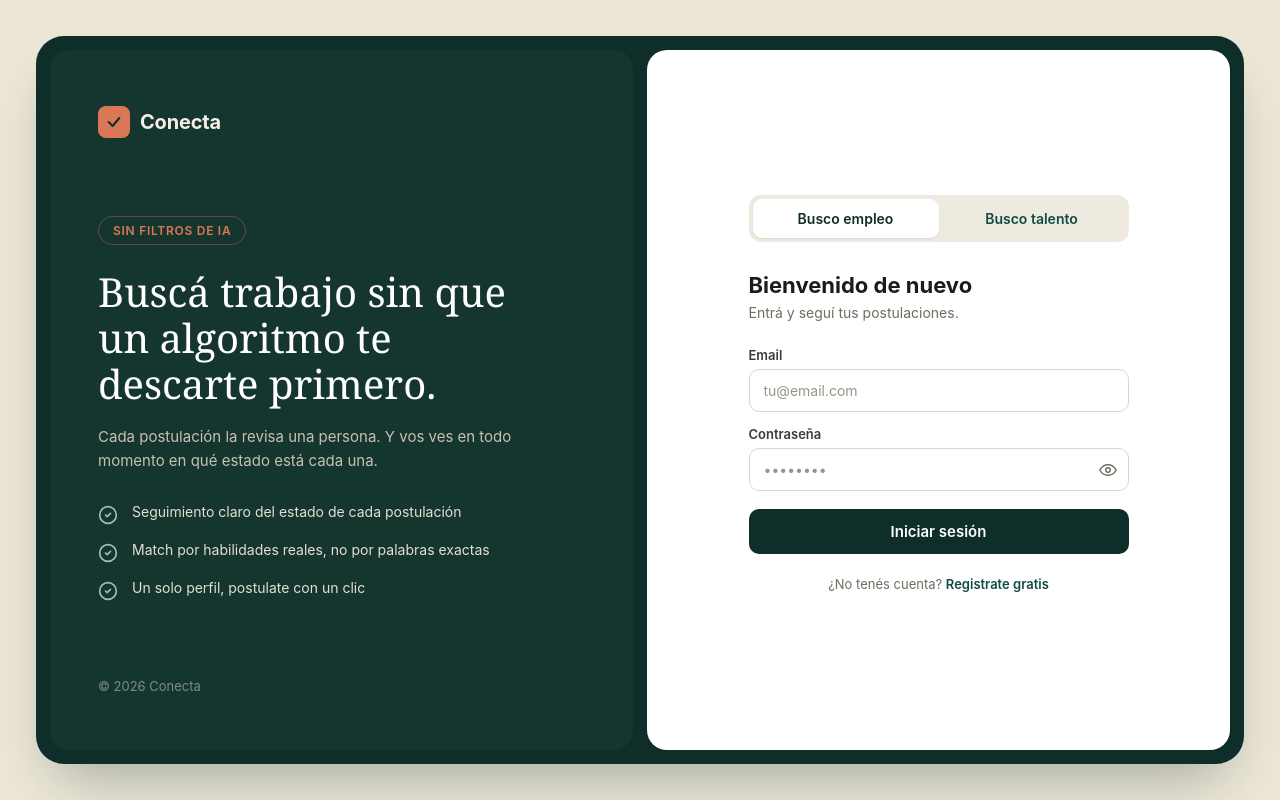
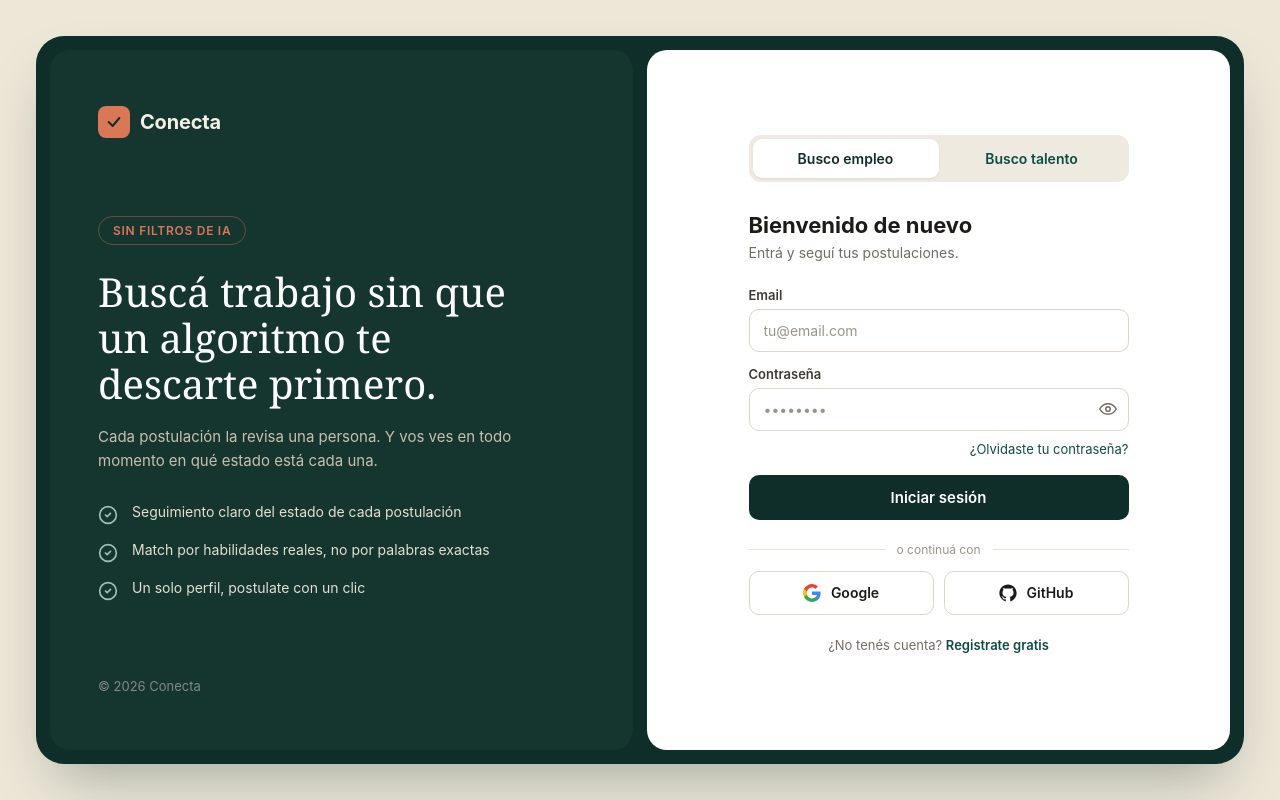
Before and after one commit to TheNerd3/ConectaFront, a React (Vite) app: page /empleado/login in a window 1280 px wide. Built offline with nearby package versions, Linux system fonts and the light colour scheme; no server answers.

Commit message:
feat(login): botones de Google y GitHub y link de olvidé mi contraseña, como en el prototipo

```diff
--- /dev/null
+++ b/src/components/auth/ProviderIcon.tsx
@@ -0,0 +1,18 @@
+// Logos de Google y GitHub (del prototipo).
+export function ProviderIcon({ provider }: { provider: 'google' | 'github' }) {
+  if (provider === 'google') {
+    return (
+      <svg width="18" height="18" viewBox="0 0 24 24" aria-hidden="true" focusable="false">
+        <path fill="#4285F4" d="M23.5 12.3c0-.8-.1-1.6-.2-2.3H12v4.5h6.5c-.3 1.5-1.1 2.7-2.4 3.6v3h3.9c2.3-2.1 3.5-5.2 3.5-8.8z" />
+        <path fill="#34A853" d="M12 24c3.2 0 5.9-1.1 7.9-2.9l-3.9-3c-1.1.7-2.4 1.1-4 1.1-3.1 0-5.7-2.1-6.6-4.9H1.4v3.1C3.4 21.3 7.4 24 12 24z" />
+        <path fill="#FBBC05" d="M5.4 14.3c-.2-.7-.4-1.5-.4-2.3s.1-1.6.4-2.3V6.6H1.4C.5 8.3 0 10.1 0 12s.5 3.7 1.4 5.4l4-3.1z" />
+        <path fill="#EA4335" d="M12 4.8c1.7 0 3.3.6 4.5 1.8l3.4-3.4C17.9 1.2 15.2 0 12 0 7.4 0 3.4 2.7 1.4 6.6l4 3.1C6.3 6.9 8.9 4.8 12 4.8z" />
+      </svg>
+    );
+  }
+  return (
+    <svg width="18" height="18" viewBox="0 0 24 24" fill="#1C1B18" aria-hidden="true" focusable="false">
+      <path d="M12 0.5C5.65 0.5 0.5 5.65 0.5 12c0 5.08 3.29 9.38 7.86 10.9 0.57 0.1 0.78-0.25 0.78-0.55 0-0.27-0.01-1-0.015-1.96-3.2 0.7-3.88-1.54-3.88-1.54-0.52-1.33-1.28-1.68-1.28-1.68-1.04-0.72 0.08-0.7 0.08-0.7 1.16 0.08 1.77 1.19 1.77 1.19 1.03 1.77 2.7 1.26 3.36 0.96 0.1-0.75 0.4-1.26 0.73-1.55-2.55-0.29-5.24-1.28-5.24-5.69 0-1.26 0.45-2.29 1.19-3.09-0.12-0.29-0.52-1.47 0.11-3.06 0 0 0.97-0.31 3.18 1.18 0.92-0.26 1.91-0.38 2.9-0.39 0.98 0.01 1.97 0.13 2.9 0.39 2.2-1.49 3.17-1.18 3.17-1.18 0.63 1.59 0.23 2.77 0.11 3.06 0.74 0.8 1.19 1.83 1.19 3.09 0 4.42-2.69 5.39-5.25 5.68 0.41 0.36 0.78 1.07 0.78 2.15 0 1.55-0.015 2.8-0.015 3.18 0 0.3 0.2 0.66 0.79 0.55C20.21 21.37 23.5 17.08 23.5 12c0-6.35-5.15-11.5-11.5-11.5z" />
+    </svg>
+  );
+}
--- a/src/components/auth/RoleLoginPage.tsx
+++ b/src/components/auth/RoleLoginPage.tsx
@@ -3,18 +3,18 @@ import { Link, Navigate, useLocation, useNavigate } from 'react-router-dom';
 import { useAuth } from '../../hooks/useAuth';
 import { ApiError } from '../../services/api';
 import { homeAfterLogin, ROLE_HOME, ROLE_LOGIN } from '../../routes/roles';
-import { AuthLayout, type BrandContent } from './AuthLayout';
+import { AuthLayout } from './AuthLayout';
+import { BRAND, SIDE_PARAM, type Side } from './brandContent';
 import { FormAlert } from './FormAlert';
 import { PasswordField } from './PasswordField';
+import { SocialLogin } from './SocialLogin';
 import { TextField } from './TextField';
 import { hasErrors, validateEmail, validateName, validatePassword, type FieldErrors } from './validation';
 
-type Side = 'employee' | 'employer';
 type Mode = 'login' | 'register';
 type Field = 'email' | 'password' | 'name';
 
 interface SideCopy {
-  brand: BrandContent;
   login: { heading: string; subheading: string; cta: string; footer: string; footerLink: string };
   register: { heading: string; subheading: string; cta: string; footer: string; footerLink: string };
   emailPlaceholder: string;
@@ -23,19 +23,9 @@ interface SideCopy {
   nameError: string;
 }
 
-// Textos del prototipo (docs/prototype/Main.dc.html y MainEmpleador.dc.html).
+// Textos del formulario (docs/prototype/Main.dc.html y MainEmpleador.dc.html).
 const COPY: Record<Side, SideCopy> = {
   employee: {
-    brand: {
-      badge: 'Sin filtros de IA',
-      headline: 'Buscá trabajo sin que un algoritmo te descarte primero.',
-      subtext: 'Cada postulación la revisa una persona. Y vos ves en todo momento en qué estado está cada una.',
-      bullets: [
-        { icon: 'checkCircle', text: 'Seguimiento claro del estado de cada postulación' },
-        { icon: 'checkCircle', text: 'Match por habilidades reales, no por palabras exactas' },
-        { icon: 'checkCircle', text: 'Un solo perfil, postulate con un clic' },
-      ],
-    },
     login: {
       heading: 'Bienvenido de nuevo',
       subheading: 'Entrá y seguí tus postulaciones.',
@@ -56,17 +46,6 @@ const COPY: Record<Side, SideCopy> = {
     nameError: 'Ingresá tu nombre completo',
   },
   employer: {
-    brand: {
-      badge: 'Para empresas',
-      headline: 'Encontrá talento sin perder lo humano en el proceso.',
-      subtext: 'Tu equipo revisa cada postulante a mano. Transparencia total con cada candidato, en cada etapa.',
-      bullets: [
-        { icon: 'checkCircle', text: 'Cada candidato lo revisa una persona de tu equipo, no un filtro automático' },
-        { icon: 'checkCircle', text: 'Pipeline claro por etapas: revisión, entrevista, contratado' },
-        // El prototipo decía "motivo de rechazo obligatorio"; la regla del producto es que sea opcional.
-        { icon: 'checkCircle', text: 'Motivos de rechazo listos para dar feedback real a cada candidato' },
-      ],
-    },
     login: {
       heading: 'Portal de empresas',
       subheading: 'Entrá y gestioná tus búsquedas.',
@@ -158,7 +137,7 @@ export function RoleLoginPage({ side, mode }: Props) {
   }
 
   return (
-    <AuthLayout theme={side} brand={copy.brand}>
+    <AuthLayout theme={side} brand={BRAND[side]}>
       <nav className="role-toggle" aria-label="Tipo de cuenta">
         <Link
           to={PATHS.employee[mode]}
@@ -215,10 +194,18 @@ export function RoleLoginPage({ side, mode }: Props) {
           maxLength={128}
         />
 
+        {!isRegister && (
+          <div className="auth__forgot">
+            <Link to={`/recuperar-contrasena?perfil=${SIDE_PARAM[side]}`}>¿Olvidaste tu contraseña?</Link>
+          </div>
+        )}
+
         <button type="submit" className="auth__cta" disabled={submitting} aria-busy={submitting}>
           {submitting ? (isRegister ? 'Creando cuenta…' : 'Ingresando…') : text.cta}
         </button>
       </form>
+
+      <SocialLogin role={side === 'employee' ? 'EMPLOYEE' : 'EMPLOYER'} />
 
       <p className="auth__footer">
         {text.footer} <Link to={PATHS[side][isRegister ? 'login' : 'register']}>{text.footerLink}</Link>
--- /dev/null
+++ b/src/components/auth/SocialLogin.tsx
@@ -0,0 +1,27 @@
+import { oauthStartUrl } from '../../services/auth';
+import type { Role } from '../../types';
+import { ProviderIcon } from './ProviderIcon';
+
+/**
+ * "o continuá con" Google / GitHub. Son navegaciones completas (no fetch): la API redirige al proveedor
+ * y vuelve a /auth/callback. `role` define el rol de la cuenta si es nueva.
+ */
+export function SocialLogin({ role }: { role: Extract<Role, 'EMPLOYEE' | 'EMPLOYER'> }) {
+  return (
+    <>
+      <div className="auth__divider" role="separator">
+        <span>o continuá con</span>
+      </div>
+      <div className="social-login">
+        <a className="social-login__button" href={oauthStartUrl('google', role)}>
+          <ProviderIcon provider="google" />
+          Google
+        </a>
+        <a className="social-login__button" href={oauthStartUrl('github', role)}>
+          <ProviderIcon provider="github" />
+          GitHub
+        </a>
+      </div>
+    </>
+  );
+}
--- /dev/null
+++ b/src/components/auth/brandContent.ts
@@ -0,0 +1,36 @@
+import type { BrandContent } from './AuthLayout';
+
+// Panel de marca de los logins (docs/prototype/Main.dc.html y MainEmpleador.dc.html).
+
+export type Side = 'employee' | 'employer';
+
+export const BRAND: Record<Side, BrandContent> = {
+  employee: {
+    badge: 'Sin filtros de IA',
+    headline: 'Buscá trabajo sin que un algoritmo te descarte primero.',
+    subtext: 'Cada postulación la revisa una persona. Y vos ves en todo momento en qué estado está cada una.',
+    bullets: [
+      { icon: 'checkCircle', text: 'Seguimiento claro del estado de cada postulación' },
+      { icon: 'checkCircle', text: 'Match por habilidades reales, no por palabras exactas' },
+      { icon: 'checkCircle', text: 'Un solo perfil, postulate con un clic' },
+    ],
+  },
+  employer: {
+    badge: 'Para empresas',
+    headline: 'Encontrá talento sin perder lo humano en el proceso.',
+    subtext: 'Tu equipo revisa cada postulante a mano. Transparencia total con cada candidato, en cada etapa.',
+    bullets: [
+      { icon: 'checkCircle', text: 'Cada candidato lo revisa una persona de tu equipo, no un filtro automático' },
+      { icon: 'checkCircle', text: 'Pipeline claro por etapas: revisión, entrevista, contratado' },
+      // El prototipo decía "motivo de rechazo obligatorio"; la regla del producto es que sea opcional.
+      { icon: 'checkCircle', text: 'Motivos de rechazo listos para dar feedback real a cada candidato' },
+    ],
+  },
+};
+
+/** `perfil` en la URL (?perfil=empleador / #perfil=empleador) → lado. */
+export function sideFromParam(value: string | null): Side {
+  return value === 'empleador' ? 'employer' : 'employee';
+}
+
+export const SIDE_PARAM: Record<Side, string> = { employee: 'empleado', employer: 'empleador' };
--- a/src/styles/auth.css
+++ b/src/styles/auth.css
@@ -365,9 +365,83 @@
   cursor: pointer;
 }
 
+/* Link con aspecto de botón principal */
+.auth .auth__cta--link {
+  margin-top: 16px;
+  color: var(--cta-fg);
+  text-decoration: none;
+}
+
+.auth .auth__cta--link:hover {
+  color: var(--cta-fg);
+  text-decoration: none;
+  filter: brightness(1.08);
+}
+
 .auth__cta:disabled {
   opacity: 0.7;
   cursor: progress;
+}
+
+.auth__forgot {
+  display: flex;
+  justify-content: flex-end;
+  margin-top: -4px;
+  font-size: 13px;
+}
+
+/* "o continuá con" + Google / GitHub */
+.auth__divider {
+  display: flex;
+  align-items: center;
+  gap: 12px;
+  margin: 22px 0 14px;
+  font-size: 12px;
+  color: var(--placeholder);
+}
+
+.auth__divider::before,
+.auth__divider::after {
+  content: '';
+  flex: 1;
+  height: 1px;
+  background: var(--divider);
+}
+
+.social-login {
+  display: flex;
+  gap: 10px;
+}
+
+.auth .social-login__button {
+  flex: 1;
+  padding: 12px 0;
+  border: 1px solid var(--border);
+  border-radius: 10px;
+  background: var(--surface);
+  color: var(--text);
+  font-size: 14px;
+  font-weight: 600;
+  display: flex;
+  align-items: center;
+  justify-content: center;
+  gap: 10px;
+  text-decoration: none;
+}
+
+.auth .social-login__button:hover {
+  color: var(--text);
+  text-decoration: none;
+  background: var(--surface-muted);
+}
+
+.form-notice {
+  padding: 12px 14px;
+  border-radius: 10px;
+  background: #e8f1ee;
+  color: var(--employee-primary);
+  font-size: 14px;
+  line-height: 1.5;
 }
 
 .auth__footer {
```
